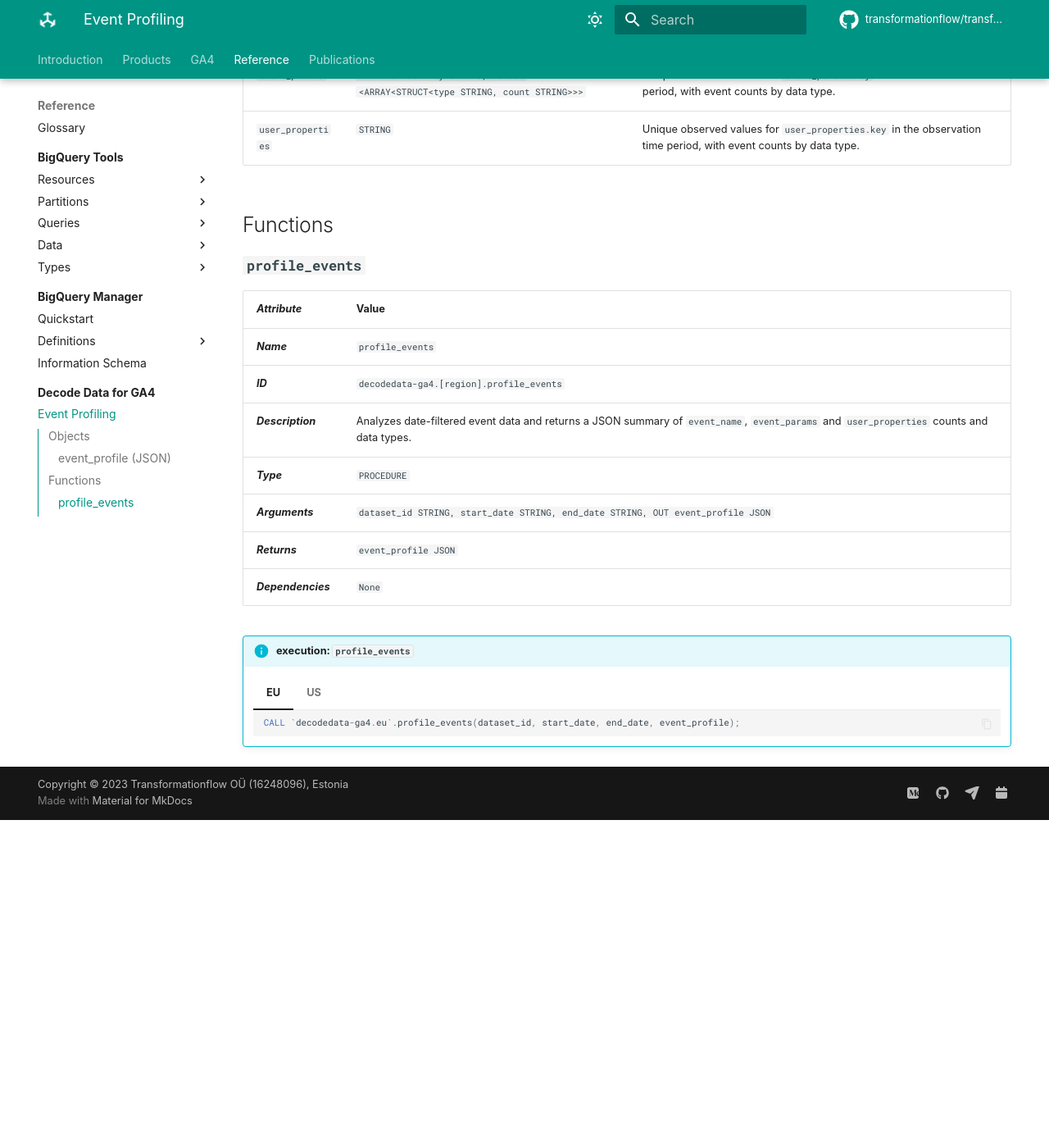
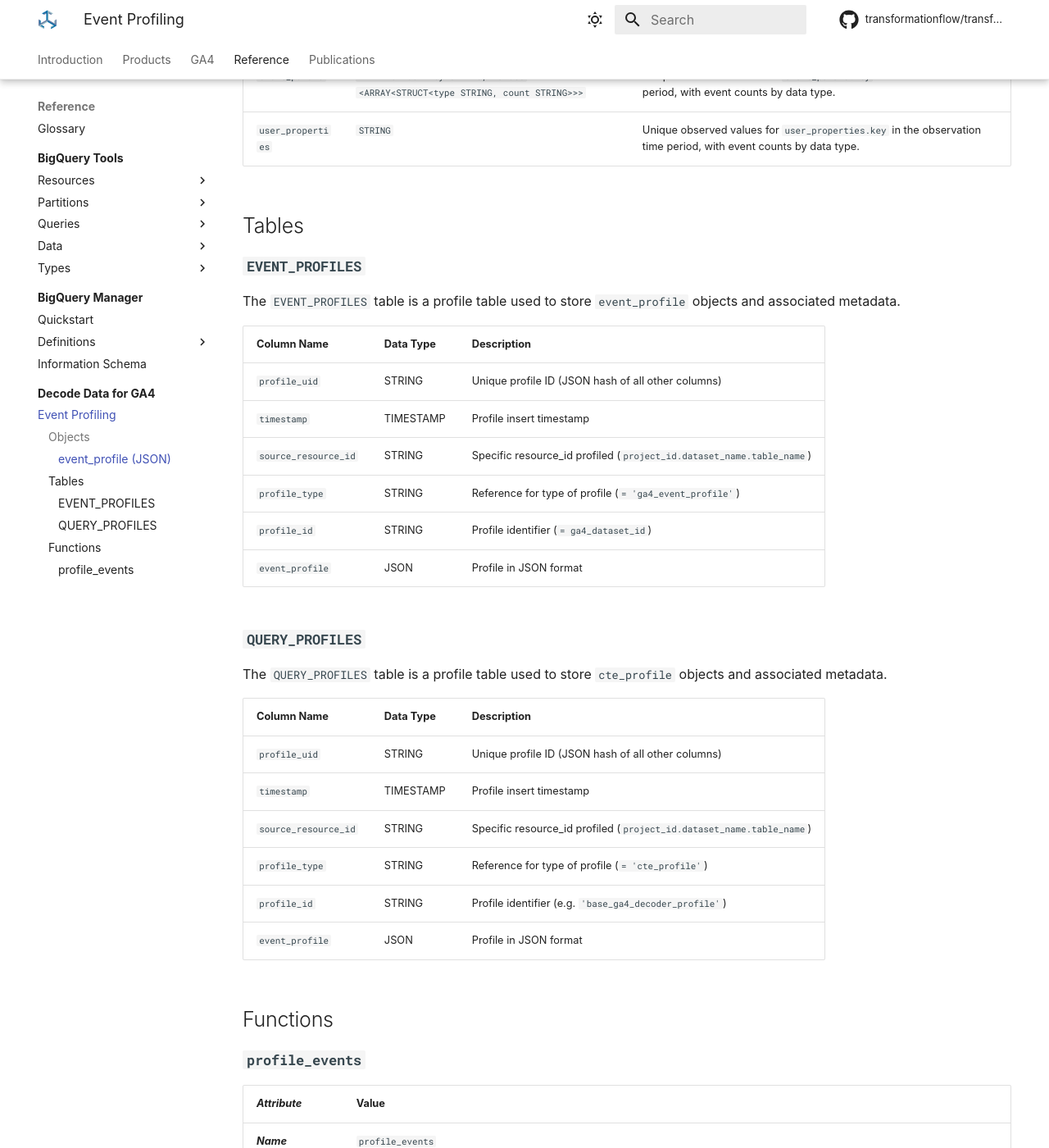
Before and after one commit to transformationflow/transformationflow.github.io, an MkDocs documentation site: the page built from docs/reference/decodedata-ga4/profiling.md, in a window 1280 px wide and 1400 px high, scrolled down 541 px. Shown: the whole window at 82% size. Built offline with MkDocs 1.6.1 and Material for MkDocs 9.7.7, drawn with Linux system fonts in a browser that asks for light colours; some web fonts are replaced; comment, search, counter and statistics services are not loaded; before the commit the page ends 1541 px from its top, so only the background shows below that.

Commit message:
formatting updates and query profiles

```diff
--- a/docs/reference/decodedata-ga4/profiling.md
+++ b/docs/reference/decodedata-ga4/profiling.md
@@ -9,6 +9,32 @@ Field Name | Field Type | Field Description
 `event_names` | `ARRAY<STRING>` | All unique observed values for `event_names` in the observation time period.
 `event_params`| `ARRAY<STRUCT<key STRING, values <ARRAY<STRUCT<type STRING, count STRING>>>` | Unique observed values for `event_params.key` in the observation time period, with event counts by data type.
 `user_properties` | `STRING` | Unique observed values for `user_properties.key` in the observation time period, with event counts by data type.
+
+# Tables
+## **`EVENT_PROFILES`**
+The `EVENT_PROFILES` table is a profile table used to store `event_profile` objects and associated metadata.
+
+Column Name | Data Type | Description
+--- | --- | ---
+`profile_uid` | STRING | Unique profile ID (JSON hash of all other columns)
+`timestamp`	| TIMESTAMP | Profile insert timestamp
+`source_resource_id` | STRING |	Specific resource_id profiled (`project_id.dataset_name.table_name`)
+`profile_type`	| STRING | Reference for type of profile (`= 'ga4_event_profile'`)
+`profile_id`	| STRING | Profile identifier (`= ga4_dataset_id`)
+`event_profile`	| JSON | Profile in JSON format
+
+## **`QUERY_PROFILES`**
+The `QUERY_PROFILES` table is a profile table used to store `cte_profile` objects and associated metadata.
+
+Column Name | Data Type | Description
+--- | --- | ---
+`profile_uid` | STRING | Unique profile ID (JSON hash of all other columns)
+`timestamp`	| TIMESTAMP | Profile insert timestamp
+`source_resource_id` | STRING |	Specific resource_id profiled (`project_id.dataset_name.table_name`)
+`profile_type`	| STRING | Reference for type of profile (`= 'cte_profile'`)
+`profile_id`	| STRING | Profile identifier (e.g. `'base_ga4_decoder_profile'`)
+`event_profile`	| JSON | Profile in JSON format
+
 
 # Functions
 ## **`profile_events`**
--- a/mkdocs.yml
+++ b/mkdocs.yml
@@ -14,17 +14,18 @@ theme:
       toggle:
         icon: material/weather-sunny
         name: Switch to dark mode
-      primary: teal
-      accent:  cyan
+      primary: white
+      accent:  blue grey
     - scheme: slate
       toggle:
         icon: material/weather-night
         name: Switch to light mode
-      primary: teal
+      primary: black
       accent: cyan
   icon:
     repo: fontawesome/brands/github
-  logo: assets/logos/TxFlow_Geometric_Logo_Icon_White_on_Transparent.png
+  #logo: assets/logos/TxFlow_Geometric_Logo_Icon_White_on_Transparent.png
+  logo: assets/logos/TransformationFlowLogo3DTransparent.png
   favicon: assets/logos/TransformationFlowLogo3DTransparent_100x100.png
 
   features:
```
Also changed, not shown: docs/ga4/decodedata.md (+1 -1 lines), docs/index.md (+2 -1 lines), docs/products.md (+9 -3 lines), docs/assets/logos/Transformationflow Banner Web Small.png (added).
